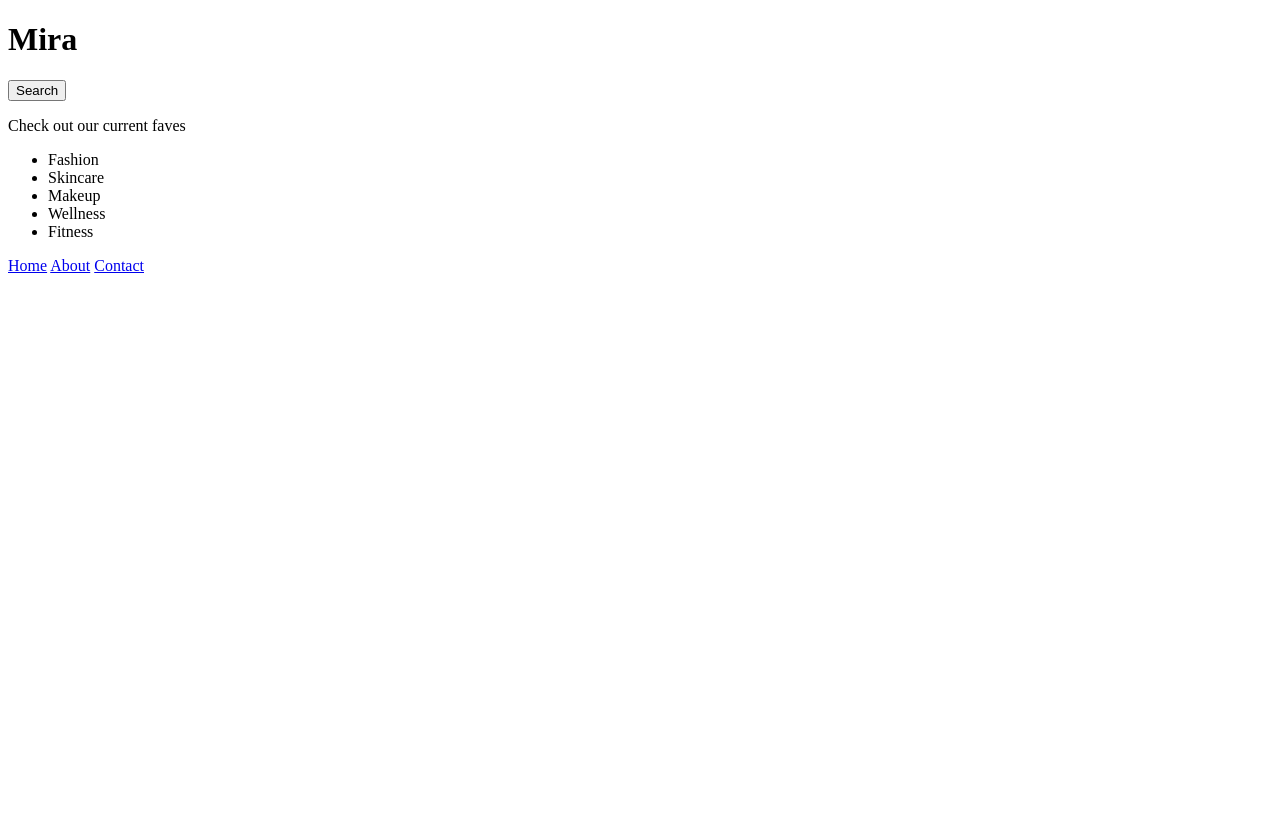
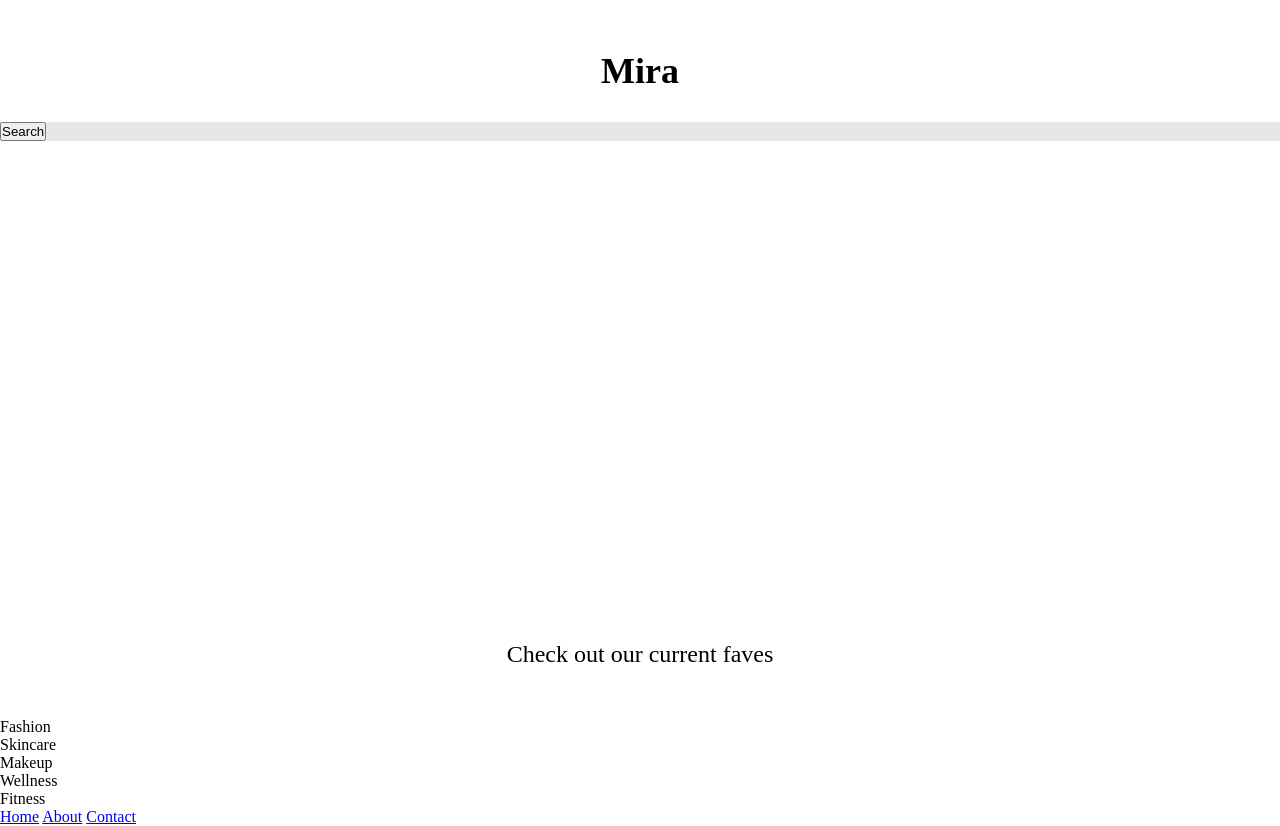
Before and after one commit to MayaK15/class-2-practice, a plain HTML site: page index.html in a window 1280 px wide. Before the commit the page ends 800 px from the top, so only its background shows below. Drawn offline with Linux system fonts and the light colour scheme.

Commit message:
Update index.html

```diff
--- a/index.html
+++ b/index.html
@@ -2,7 +2,9 @@
 <html lang="en">
 <head>
     <meta charset="UTF-8">
-    <title>Document</title>
+    <title>Mira</title>
+
+    <link rel="stylesheet" href="index.css">
 </head>
 <body>
 
```
